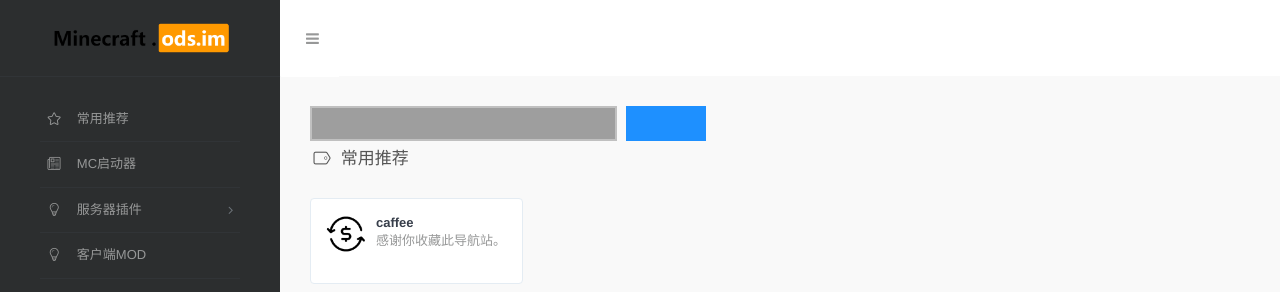
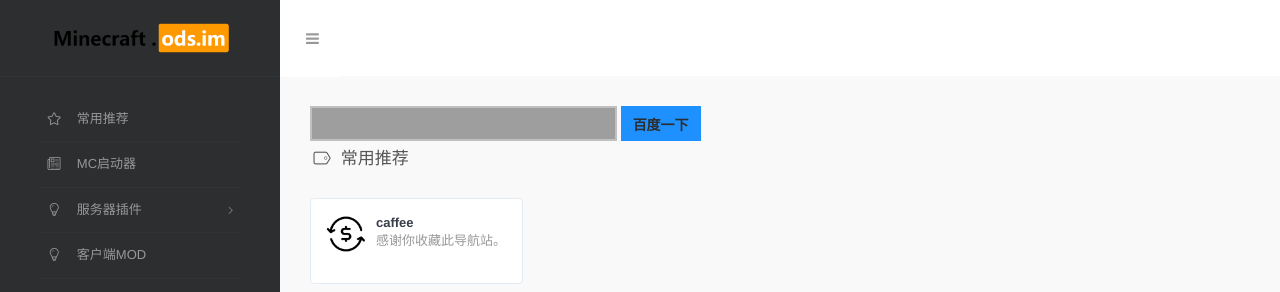
Before and after one commit to vlian5/Minecraft, a Jekyll site: the page built from index.html, in a window 1280 px wide. Shown: the top 292 px of the page. Built offline with Jekyll 4.4.1, drawn with Linux system fonts in a browser that asks for light colours; comment, search, counter and statistics services are not loaded; grey boxes are pictures that could not be loaded.

Commit message:
Update index.html

```diff
--- a/index.html
+++ b/index.html
@@ -105,8 +105,8 @@
 	<style type="text/css">
 	#baidu{white-space:nowrap}
 	#baidu form{margin:0;padding:0}
-	#baidu_keyword{width:307px;height:35px;line-height:35px;font:14px arial;padding: 2px 5px;margin-right:5px;border:2px solid #c0c0c0;outline:0;vertical-align:middle;}
-	#baidu_keyword{background:url(http://img.baidu.com/img/logo-80px.gif) no-repeat left center;}
+	#baidu_keyword{width:307px;height:35px;line-height:35px;font:14px arial;padding: 2px 5px;margin-right:0px;border:2px solid #c0c0c0;outline:0;vertical-align:middle;}
+	#baidu_keyword{background:url(http://img.baidu.com/img/logo-80px.gif) no-repeat right center;}
 	#baidu_submit{width:80px;height:35px;line-height:35px;border:0;background: #1e90ff;font-weight:bold;font:bold 14px arial;padding:0;padding-top:3px\9;cursor:pointer;vertical-align:middle}
 	</style>
 	<div id="baidu">
@@ -121,7 +121,7 @@
 			<input type="hidden" name="rqlang" value="">
 			<input type="hidden" name="tn" value="baiduhome_pg" />
 			<input type="hidden" name="ch" value="">
-			<input type="submit" id="baidu_submit" value="">
+			<input type="submit" id="baidu_submit" value="百度一下">
 		</form>
 	</div>
     {% for category in site.data.Minecraft %}
```
